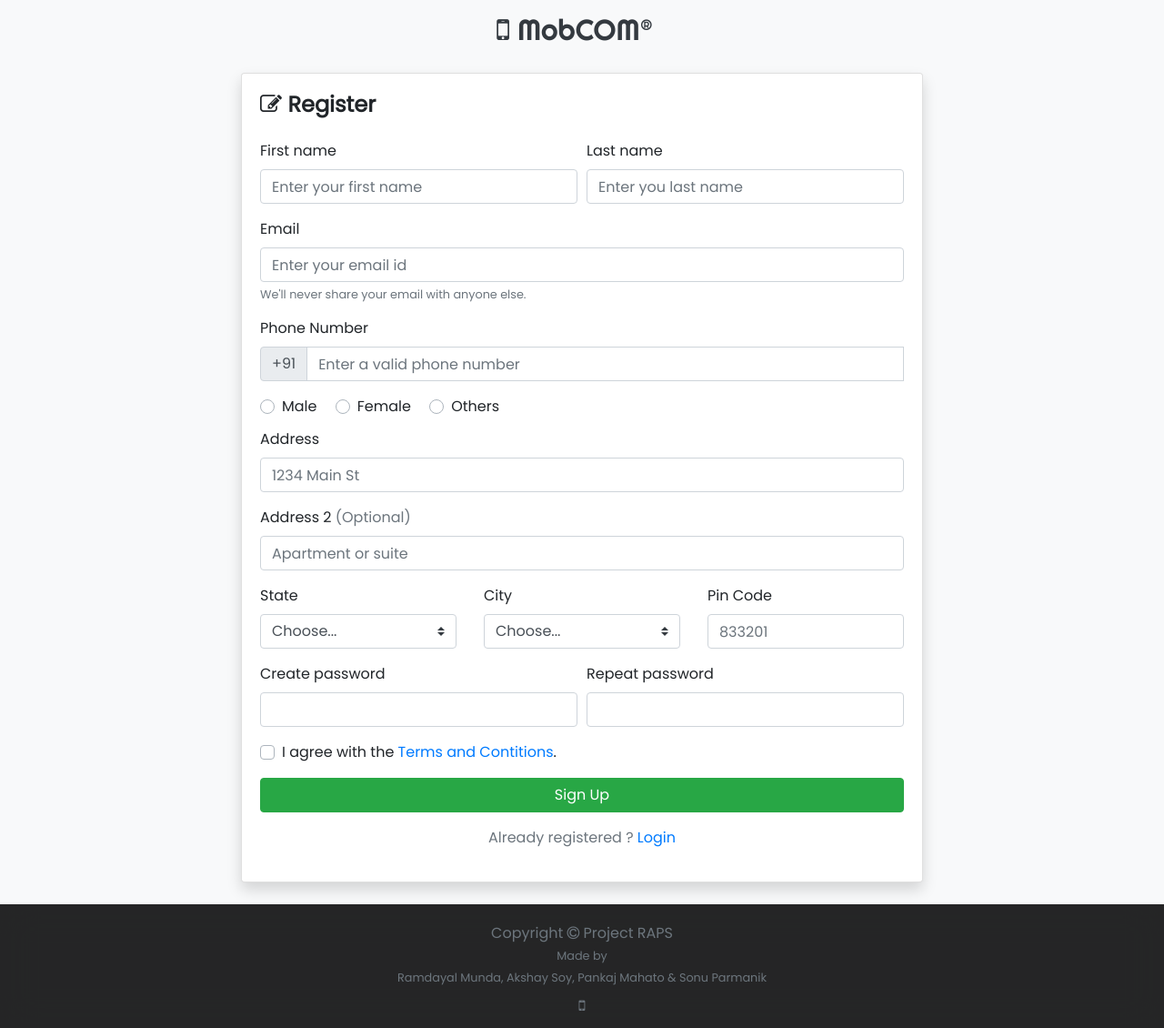
After one commit to AkshaySoy/MobCOM, a PHP site: page /register.php in a window 1280 px wide. The commit adds this page. Shown: the whole page at 91% size. Run offline with PHP 8.4, Linux system fonts and the light colour scheme.

Commit message:
Seperate Login & Register pages

```diff
--- a/modules/navbar.php
+++ b/modules/navbar.php
@@ -99,7 +99,7 @@ require('modules/login-query.php');
                 } else {
 
                     echo "
-                        <a href='login-register.php'>
+                        <a href='login.php'>
 
                             <button class='btn btn-primary btn-block ml-2' type='button'>
                                     Login
--- /dev/null
+++ b/register.php
@@ -0,0 +1,313 @@
+<!DOCTYPE html>
+<html lang="en">
+
+<head>
+
+    <?php
+
+    $title = "MobCOM | Register";
+    require('modules/header.php');
+
+    ?>
+
+</head>
+
+<body class="bg-light">
+
+    <div class="container p-2 text-center">
+
+        <a class="navbar-brand text-dark" href="index.php">
+            <h2 id="brand-name">
+                <i class="fa fa-mobile" aria-hidden="true"></i>
+                MobCOM®
+            </h2>
+        </a>
+
+    </div>
+
+    <!-- Main Content Start -->
+
+    <div class="container-fluid min-vh-100">
+
+        <div class="card mx-auto shadow mt-2" style="max-width:750px; margin-top:25px;">
+
+            <div class="card-body">
+
+                <header class="mb-4">
+                    <h4 class="card-title font-weight-bold">
+                        <i class="fa fa-pencil-square-o" aria-hidden="true"></i>
+                        Register
+                    </h4>
+                </header>
+
+                <?php
+
+                require("modules/register-query.php");
+
+                if (!empty($error)) {
+                    echo "
+                        <div class='alert alert-danger alert-dismissible fade show' role='alert'>
+                                    <button type='button' class='close' data-dismiss='alert' aria-label='Close'>
+                                        <span aria-hidden='true'>&times;</span>
+                                        <span class='sr-only'>Close</span>
+                                    </button>
+                                    <i class='fa fa-info-circle' aria-hidden='true'></i>
+                                    $error
+                        </div>
+
+                    ";
+                }
+
+                if (!empty($success)) {
+                    echo "
+
+                        <div class='alert alert-success alert-dismissible fade show' role='alert'>
+                                    <button type='button' class='close' data-dismiss='alert' aria-label='Close'>
+                                        <span aria-hidden='true'>&times;</span>
+                                        <span class='sr-only'>Close</span>
+                                    </button>
+                                    <i class='fa fa-info-circle' aria-hidden='true'></i>
+                                    $success <a class='alert-link' href='login.php'>Click Here</a> to continue.
+                        </div>
+
+                    ";
+                }
+
+                ?>
+                <!-- Form Start -->
+
+                <form action="" method="POST" class="needs-validation" novalidate>
+
+                    <!-- Name -->
+
+                    <div class="form-row">
+
+                        <div class="col form-group">
+                            <label for="validationDefault01">First name</label>
+                            <input type="text" class="form-control" placeholder="Enter your first name" name="firstName" id="validationDefault01" value="<?php echo $firstName; ?>" required>
+                            <div class="invalid-feedback">
+                                Please enter your first name
+                            </div>
+                        </div>
+
+
+                        <div class="col form-group">
+                            <label>Last name</label>
+                            <input type="text" class="form-control" placeholder="Enter you last name" name="lastName" id="lastName" value="<?php echo $lastName; ?>" required>
+                            <div class="invalid-feedback">
+                                Please enter your last name
+                            </div>
+                        </div>
+
+                    </div>
+
+                    <!-- Email -->
+
+                    <div class="form-group">
+                        <label>Email</label>
+                        <input type="email" class="form-control" placeholder="Enter your email id" name="email" id="email" value="<?php echo $email; ?>" required>
+                        <div class="invalid-feedback">
+                            Please enter a valid email id
+                        </div>
+                        <small class="form-text text-muted">We'll never share your email with anyone else.</small>
+                    </div>
+
+                    <!-- Phone Number -->
+
+                    <div class="form-group">
+
+                        <label>Phone Number</label>
+                        <div class="input-group">
+                            <div class="input-group-prepend">
+                                <span class="input-group-text" id="basic-addon1">+91</span>
+                            </div>
+                            <input type="tel" class="form-control" placeholder="Enter a valid phone number" maxlength="10" name="phoneNumber" id="phoneNumber" onkeyup='checkPhoneNumber();' value="<?php echo $phoneNumber; ?>" required>
+                            <div class="invalid-feedback" id="phoneNumber-feedback">
+                                Please enter phone number
+                            </div>
+                        </div>
+
+                    </div>
+
+                    <!-- Gender -->
+
+                    <div class="form-group my-1">
+
+                        <label class="custom-control custom-radio custom-control-inline">
+                            <input class="custom-control-input" type="radio" name="gender" id="male" value="Male" required>
+                            <span class="custom-control-label"> Male </span>
+                        </label>
+
+                        <label class="custom-control custom-radio custom-control-inline">
+                            <input class="custom-control-input" type="radio" name="gender" id="female" value="Female" required>
+                            <span class="custom-control-label"> Female </span>
+                        </label>
+
+                        <label class="custom-control custom-radio custom-control-inline">
+                            <input class="custom-control-input" type="radio" name="gender" id="others" value="Others" required>
+                            <span class="custom-control-label"> Others </span>
+
+                            <span class="invalid-feedback ml-2">
+                                <i class="fa fa-info-circle" aria-hidden="true"></i>
+                                Please select your gender
+                            </span>
+
+                        </label>
+
+
+                    </div>
+
+                    <!-- Address -->
+
+                    <div class="mb-3">
+                        <label for="address">Address</label>
+                        <input type="text" class="form-control" name="address1" placeholder="1234 Main St" id="address1" value="<?php echo $address1; ?>" required>
+                        <div class="invalid-feedback">
+
+                            Please enter your address
+                        </div>
+                    </div>
+
+                    <!-- Address 2 -->
+
+                    <div class="mb-3">
+                        <label for="address2">Address 2 <span class="text-muted">(Optional)</span></label>
+                        <input type="text" class="form-control" name="address2" placeholder="Apartment or suite" value="<?php echo $address2; ?>">
+                        <div class="invalid-feedback"></div>
+                    </div>
+
+                    <div class="row">
+
+                        <!-- State -->
+
+                        <div class="col-md-4 mb-3">
+                            <label for="state">State</label>
+                            <select class="custom-select d-block w-100" name="state" id="state" required>
+                                <option value="">Choose...</option>
+                                <option>Jharkhand</option>
+                            </select>
+                            <div class="invalid-feedback">
+
+                                Please select your state
+                            </div>
+                        </div>
+
+                        <!-- City -->
+
+                        <div class="col-md-4 mb-3">
+                            <label for="city">City</label>
+                            <select class="custom-select d-block w-100" id="city" name="city" required>
+                                <option value="">Choose...</option>
+                                <option>Jamshedpur</option>
+                            </select>
+                            <div class="invalid-feedback">
+                                Please select a valid city
+                            </div>
+                        </div>
+
+                        <!-- Pin Code -->
+
+                        <div class="col-md-4 mb-3">
+                            <label for="pincode">Pin Code</label>
+                            <input type="text" class="form-control" name="pincode" placeholder="833201" id="pincode" value="<?php echo $pincode; ?>" required>
+                            <div class="invalid-feedback">
+                                Please enter your pincode
+                            </div>
+                        </div>
+
+                    </div>
+
+                    <!-- Password -->
+
+                    <div class="form-row">
+
+                        <div class="form-group col-md-6">
+
+                            <label>Create password</label>
+                            <input type="password" class="form-control" id="password" name="password" onkeyup='checkPwd();' required>
+                            <div class="invalid-feedback" id="pwd-feedback">
+                                Please enter a password
+                            </div>
+                            <div class="invalid-feedback" id="pwd-feedback"></div>
+
+                        </div>
+
+                        <div class="form-group col-md-6">
+                            <label>Repeat password</label>
+                            <input type="password" class="form-control" id="confirm_password" onkeyup='checkPwd();'>
+                            <div class="invalid-feedback">
+                                Please re-enter the password
+                            </div>
+                            <div class="invalid-feedback" id="confirmPwd-feedback"></div>
+                        </div>
+
+                    </div>
+
+                    <div class="form-group">
+                        <label class="custom-control custom-checkbox"> <input type="checkbox" class="custom-control-input" required>
+                            <div class="custom-control-label"> I agree with the
+                                <a href="https://www.youtube.com/watch?v=dQw4w9WgXcQ" target="_blank">Terms and Contitions</a>.
+                            </div>
+
+                            <div class="invalid-feedback">
+                                You must agree before registering
+                            </div>
+                        </label>
+                    </div>
+
+                    <div class="form-group">
+                        <button type="submit" name="SubmitBtn" class="btn btn-success btn-block my-3"> Sign Up </button>
+                    </div>
+
+                    <p class="text-muted text-center">Already registered ?
+                        <a href="login.php" class="card-link text-primary">Login</a>
+                    </p>
+
+                </form>
+                <!-- Script for Bootstrap form validation -->
+
+                <script>
+                    // Example starter JavaScript for disabling form submissions if there are invalid fields
+                    (function() {
+                        'use strict';
+                        window.addEventListener('load', function() {
+                            // Fetch all the forms we want to apply custom Bootstrap validation styles to
+                            var forms = document.getElementsByClassName('needs-validation');
+                            // Loop over them and prevent submission
+                            var validation = Array.prototype.filter.call(forms, function(form) {
+                                form.addEventListener('submit', function(event) {
+                                    if (form.checkValidity() === false) {
+                                        event.preventDefault();
+                                        event.stopPropagation();
+                                    }
+                                    form.classList.add('was-validated');
+                                }, false);
+                            });
+                        }, false);
+                    })();
+                </script>
+
+                <!-- Form End -->
+
+            </div>
+
+        </div>
+
+    </div>
+
+    <!-- Main Content End -->
+
+    <!-- Footer Start -->
+
+    <?php
+
+    require('modules/footer.php');
+
+    ?>
+
+    <!-- Footer End -->
+
+
+</body>
+
+</html>
```
Also changed, not shown: login.php (added, +163 -0 lines), modules/login.php (deleted, +0 -52 lines), modules/register.php (deleted, +0 -184 lines).
